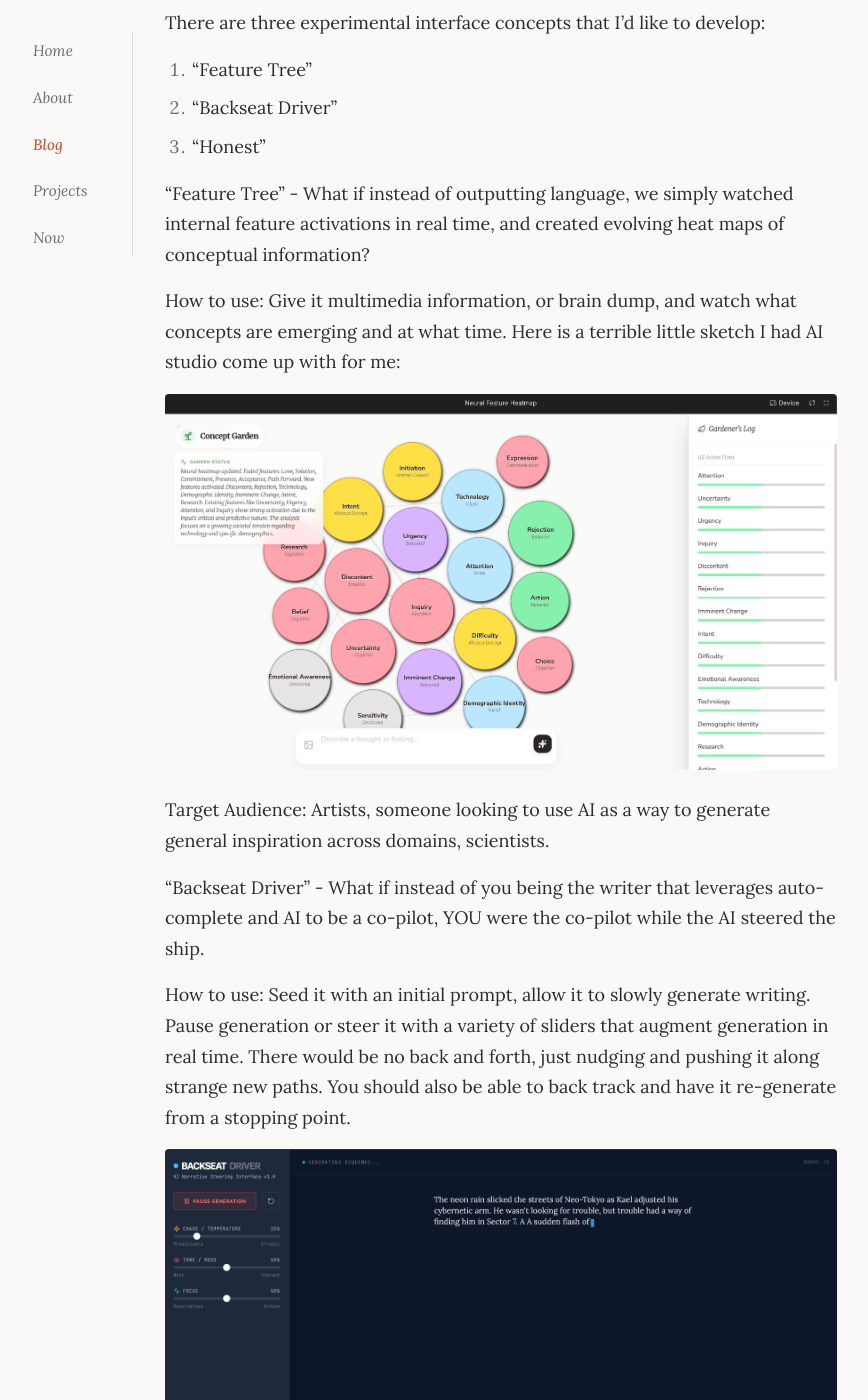
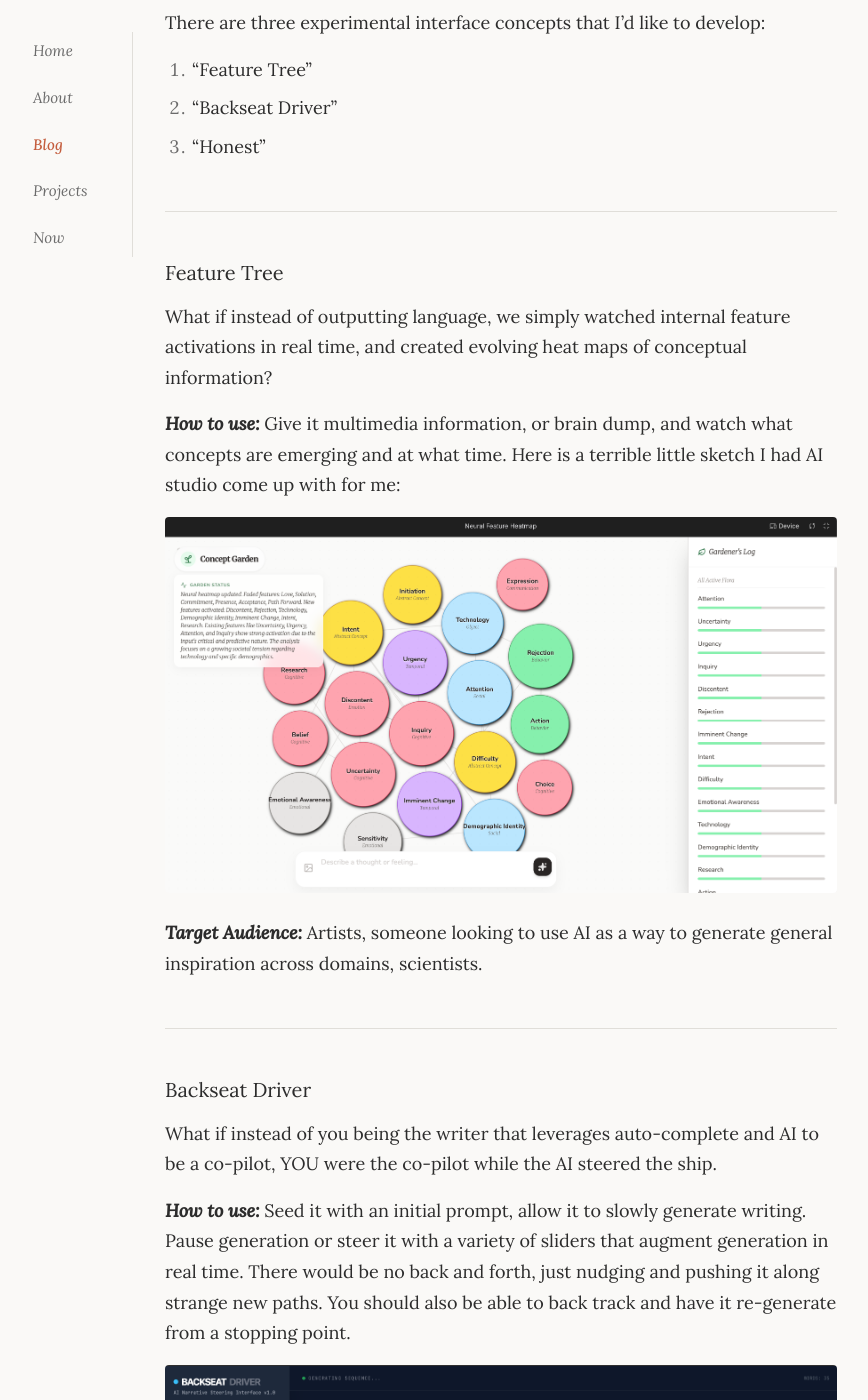
Before and after one commit to mvyleteljr/mvyleteljr.github.io, a Jekyll site: the page built from _posts/2025-12-16-interfaces.md, in a window 1280 px wide and 1400 px high, scrolled down 1955 px. Shown: the whole window, without its empty margins (205-1073 px from the left). Built offline with Jekyll 4.4.1, drawn with Linux system fonts in a browser that asks for light colours; some of the changed lines change nothing that is shown; some of the changed text lies outside the part shown.

Commit message:
style updates

```diff
--- a/_posts/2025-12-16-interfaces.md
+++ b/_posts/2025-12-16-interfaces.md
@@ -37,21 +37,40 @@ There are three experimental interface concepts that I'd like to develop:
 2. "Backseat Driver"
 3. "Honest"
 
-"Feature Tree" - What if instead of outputting language, we simply watched internal feature activations in real time, and created evolving heat maps of conceptual information?
+---
+### Feature Tree
+What if instead of outputting language, we simply watched internal feature activations in real time, and created evolving heat maps of conceptual information?
 
-How to use: Give it multimedia information, or brain dump, and watch what concepts are emerging and at what time. Here is a terrible little sketch I had AI studio come up with for me:
+***How to use:*** Give it multimedia information, or brain dump, and watch what concepts are emerging and at what time. Here is a terrible little sketch I had AI studio come up with for me:
 
 ![Feature Tree concept sketch](/assets/images/Screenshot 2025-12-16 at 7.29.03 PM.png)
 
-Target Audience: Artists, someone looking to use AI as a way to generate general inspiration across domains, scientists.
+***Target Audience:*** Artists, someone looking to use AI as a way to generate general inspiration across domains, scientists.
 
-"Backseat Driver" - What if instead of you being the writer that leverages auto-complete and AI to be a co-pilot, YOU were the co-pilot while the AI steered the ship.
+---
+### Backseat Driver
+What if instead of you being the writer that leverages auto-complete and AI to be a co-pilot, YOU were the co-pilot while the AI steered the ship.
 
-How to use: Seed it with an initial prompt, allow it to slowly generate writing. Pause generation or steer it with a variety of sliders that augment generation in real time. There would be no back and forth, just nudging and pushing it along strange new paths. You should also be able to back track and have it re-generate from a stopping point.
+***How to use:*** Seed it with an initial prompt, allow it to slowly generate writing. Pause generation or steer it with a variety of sliders that augment generation in real time. There would be no back and forth, just nudging and pushing it along strange new paths. You should also be able to back track and have it re-generate from a stopping point.
 
 ![Backseat Driver concept sketch](/assets/images/Screenshot 2025-12-16 at 7.34.48 PM.png)
 
-Target Audience: Writers, hobbyists... I don't know. This one doesn't have much clear utility but would be fun.
+***Target Audience***: Writers, hobbyists... I don't know. This one doesn't have much clear utility but would be fun.
+
+---
+### Honest
+A hyperdetailed generation stream that lets you see what is actually happening at each step of inference while you're generating.
+
+***How to use***: Just like normal chat, but you see way more information that helps reinforce the idea that these things are generating language via math.
+
+Here is a screenshot from our internal research interface at Concordance that is pretty much this exactly, but without being an explicit chat or generating the data in real time.
+
+![Honest concept sketch](/assets/images/Screenshot 2025-12-16 at 7.46.03 PM.png)
+
+***Target Audience***: Every curious person, but mostly technical people, probably engineers.
+
+I have really loved using this interface to explore personally, and I'd love to use our tech to build a fun product around it. To be explored!
+---
 
 ## Conclusion!
 
```
Also changed, not shown: assets/images/Screenshot 2025-12-16 at 7.46.03 PM.png (added).
